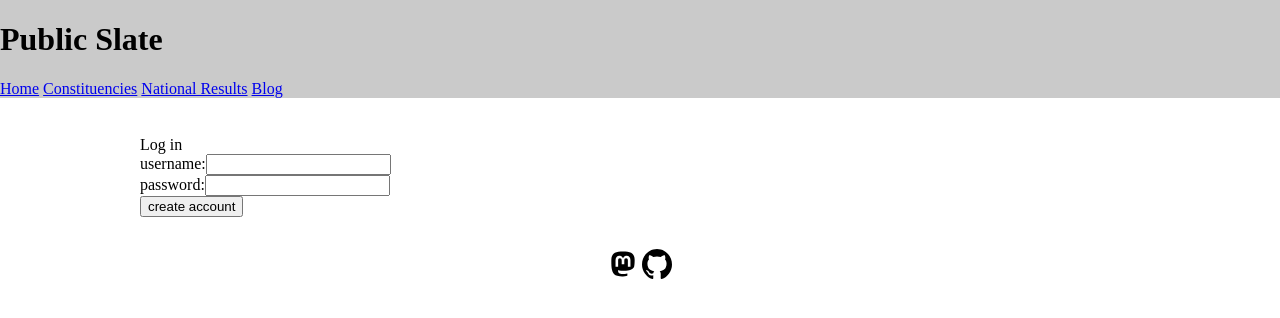
After one commit to manicphase/public-slate, a Django app: page /login in a window 1280 px wide. The commit adds this page. Shown: the top 318 px of the page. Run offline with Django 5.2, Linux system fonts and the light colour scheme; parts of the project's set-up code (start-up, migrations or seed data) failed here and were passed over.

Commit message:
account basics

```diff
--- a/RealtimeSTV/static/styles/style.css
+++ b/RealtimeSTV/static/styles/style.css
@@ -29,3 +29,6 @@ body {
     outline-width:0px;
     border-bottom: none;
  }
+ img {
+    max-width: 100%;
+ }
--- /dev/null
+++ b/RealtimeSTV/templates/home/login.html
@@ -0,0 +1,10 @@
+{% extends 'templates/home/index.html' %}
+{% block content %}
+Log in
+<form method="POST">
+    {% csrf_token %}
+    username:<input name="username"><br>
+    password:<input name="password"><br>
+    <button type="submit">create account</button>
+</form>
+{% endblock content %}
--- a/RealtimeSTV/urls.py
+++ b/RealtimeSTV/urls.py
@@ -23,6 +23,9 @@ from Blog.views import webfinger
 
 urlpatterns = [
     path('', views.index, name="index"),
+    path("signup", views.signup, name="signup"),
+    path("login", views.login, name="login"),
+
     path('admin/', admin.site.urls),
     path("av/", include("AlternativeVote.urls")),
 ]
--- a/RealtimeSTV/views.py
+++ b/RealtimeSTV/views.py
@@ -1,6 +1,41 @@
 from django.http import HttpResponse
 from django.shortcuts import render
+from pprint import pprint
+from django.contrib.auth.models import User
+from django.contrib.auth.hashers import make_password
+from   Blog.models import LocalActor
 
 
 def index(request):
     return render(request, "templates/home/welcome.html")
+
+def signup(request):
+    if request.method == "POST":
+        username=request.POST["username"]
+        password=request.POST["password"]
+        user = User(username=username,
+                    email="fake@email.com",
+                    password=make_password(password))
+        user.save()
+        actor = LocalActor.objects.create(username=username,
+                                          domain="ppl.manicphase.me", # TODO: not hardcode this
+                                          owner=user)
+        actor.fill_in_bits()
+
+
+        return render(request, "templates/home/welcome.html")
+    else:
+        return render(request, "templates/home/signup.html")
+
+def login(request):
+    if request.method == "POST":
+        username = request.POST["username"]
+        password = request.POST["password"]
+        user = User.objects.get(username=username)
+
+        if user.check_password(password):
+            request.session["user"] = username
+
+            return render(request, "templates/home/welcome.html")
+    else:
+        return render(request, "templates/home/login.html")
```
Also changed, not shown: RealtimeSTV/admin.py (added, +7 -0 lines), RealtimeSTV/templates/home/signup.html (added, +10 -0 lines).
